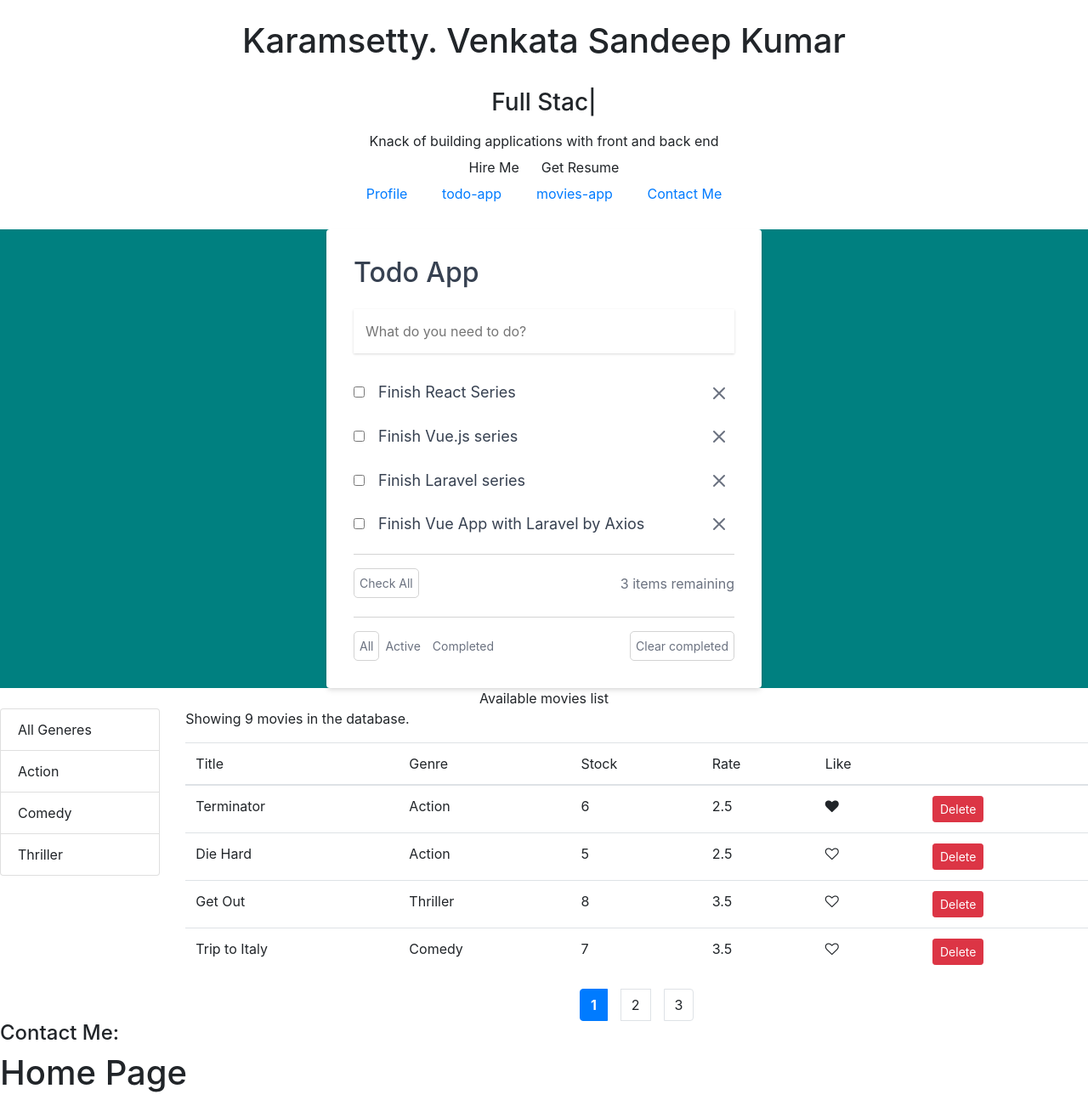
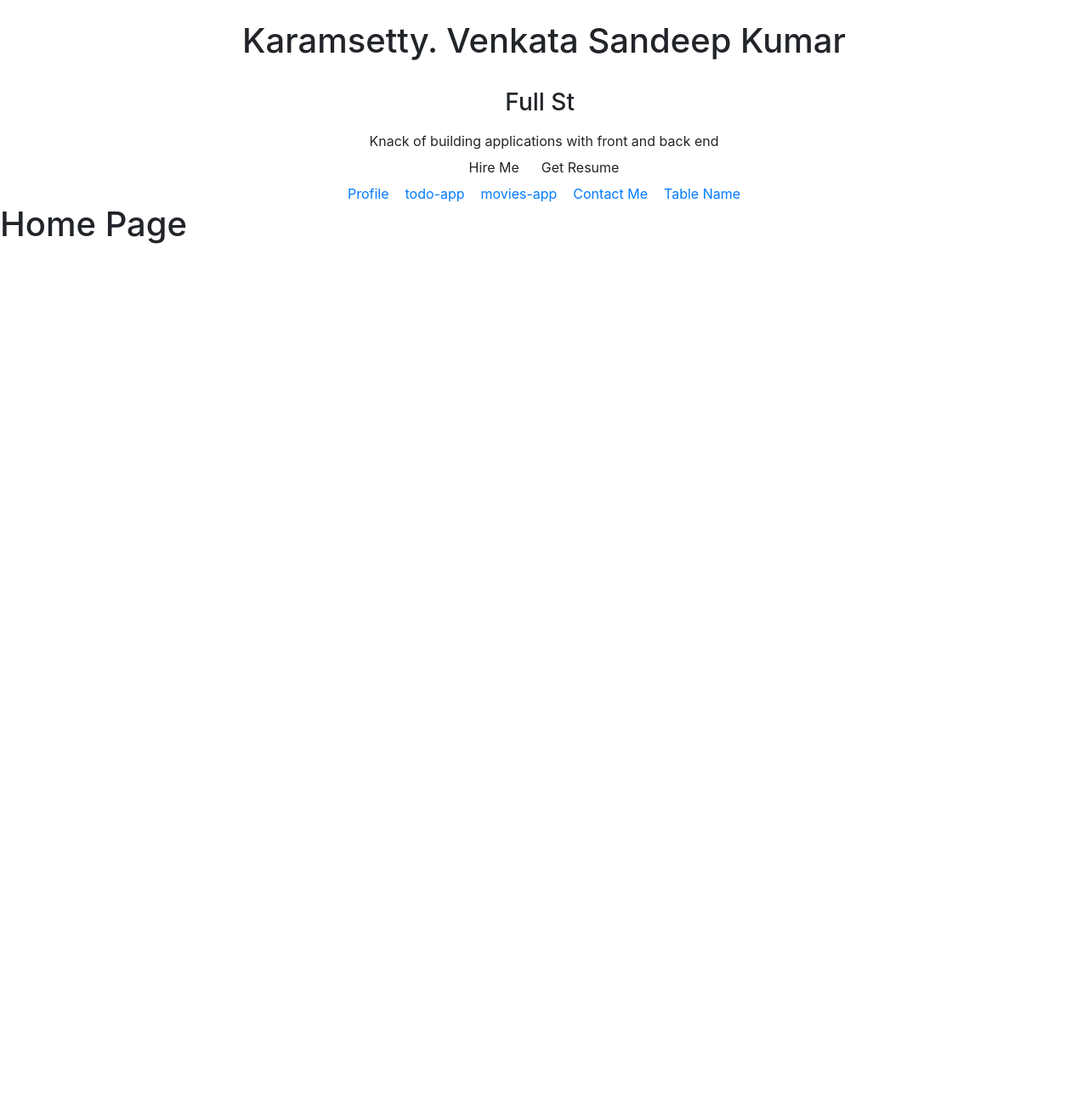
Before and after one commit to karamsetty09/ReactTableDisplay, a React (Create React App) app: page / in a window 1280 px wide. Shown: the whole page at 85% size. After the commit the page ends 800 px from the top, so only its background shows below. Built offline with nearby package versions, Linux system fonts and the light colour scheme.

Commit message:
Router Display successfull.

```diff
--- a/src/App.jsx
+++ b/src/App.jsx
@@ -6,20 +6,23 @@ import Todo from './components/todoappUI/todo';
 import ContactMe from './components/contactMe';
 import Profile from './components/profile/profile.js';
 import Header from './components/header/header';
-import { Route, BrowserRouter as Router, Routes} from 'react-router-dom';
+import React, { Component } from 'react';
+import { BrowserRouter as Router, Switch, Route, Link } from 'react-router-dom';
 
 function App() {
   return (
-    <Router>
-      <main className="App">
+      <Router>
+        <main className="App">
         <Header name="Venkata" />
-        <Todo />
-        <TableName />
-        <Movies />
-        <ContactMe />
-        <Profile />
-      </main>
-    </Router>
+        </main>
+        <Switch>
+              <Route exact path='/' component={Profile}></Route>
+              <Route exact path='/todo' component={Todo}></Route>
+              <Route exact path='/movies' component={Movies}></Route>
+              <Route exact path='/contactme' component={ContactMe}></Route>
+              <Route exact path='/tablename' component={TableName}></Route>
+        </Switch>
+      </Router>
   );
 }
 
--- a/src/components/header/header.jsx
+++ b/src/components/header/header.jsx
@@ -59,6 +59,9 @@ export default function Another(props) {
                 <li>
                     <Link to="/contactme">Contact Me</Link>
                 </li>
+                <li>
+                    <Link to="/tablename">Table Name</Link>
+                </li>
             </ul>
         </center>
       </div>
```
